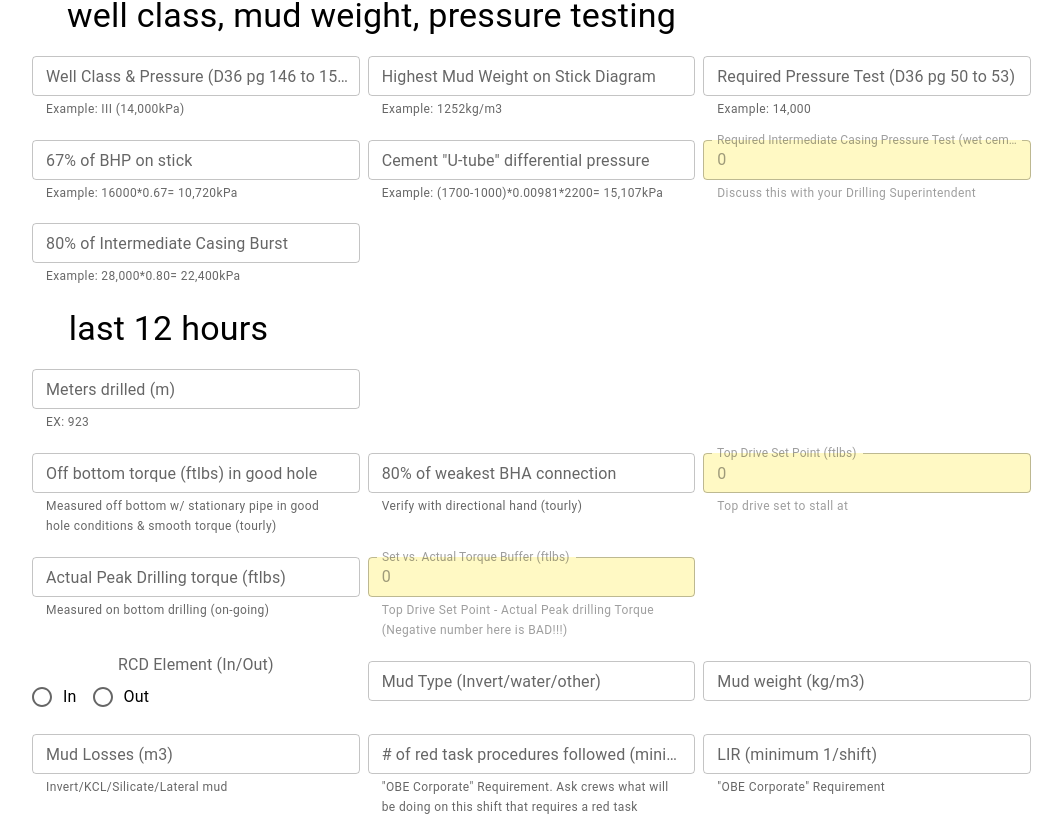
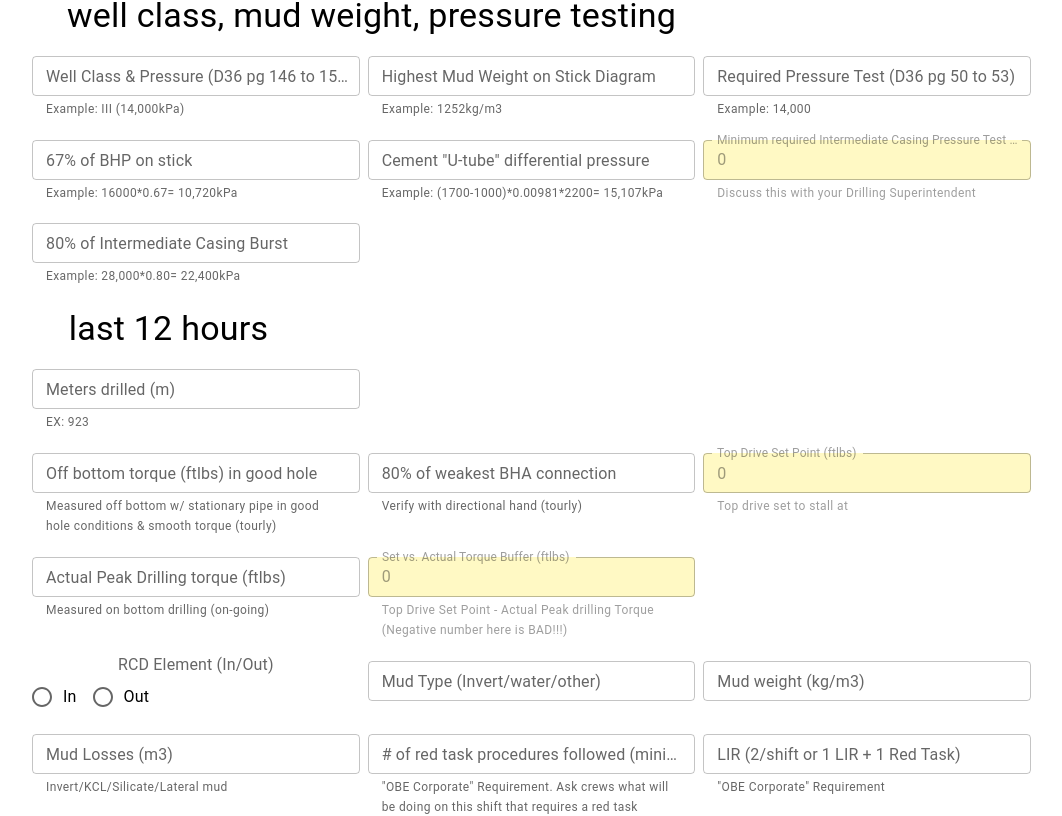
Before and after one commit to Wyatt-Grant/wellinfo, a React (Create React App) app: page / in a window 1280 px wide. Shown: the part 1072-1888 px from the top of the page, without its empty margins (96-1158 px from the left). Built offline with nearby package versions, Linux system fonts and the light colour scheme; some icons are missing.

Commit message:
new labels

```diff
--- a/src/Forms/Last12HoursForm.js
+++ b/src/Forms/Last12HoursForm.js
@@ -85,7 +85,7 @@ export default function Last12HoursForm() {
       help: '"OBE Corporate" Requirement. Ask crews what will be doing on this shift that requires a red task procedure. Expectation is 14/week/rig'
     },
     {
-      label: 'LIR (minimum 1/shift)',
+      label: 'LIR (2/shift or 1 LIR + 1 Red Task)',
       name: 'lir',
       help: '"OBE Corporate" Requirement'
     },
--- a/src/Forms/WellClassForm.js
+++ b/src/Forms/WellClassForm.js
@@ -34,7 +34,7 @@ export const WELL_CLASS_FIELDS = [
     help: 'Example: (1700-1000)*0.00981*2200= 15,107kPa',
   },
   {
-    label: 'Required Intermediate Casing Pressure Test (wet cement)',
+    label: 'Minimum required Intermediate Casing Pressure Test (wet cement)',
     name: 'requiredIntCasingTest',
     help: 'Discuss this with your Drilling Superintendent',
     computed: true,
--- a/src/SaveButton.js
+++ b/src/SaveButton.js
@@ -115,7 +115,7 @@ export default function SaveButton() {
                 { label: 'Mud weight (kg/m3)', mid: formData4.mudWeight2, right: '', rightYellow: true },
                 { label: 'Mud Losses (m3)', mid: formData4.mudLosses2, right: mudNote, rightYellow: true },
                 { label: '# of red task procedures followed (minimum 1/shift)', mid: formData4.redTaskProcedures2, right: requirementOBE, rightYellow: true, rightRed: true },
-                { label: 'LIR (minimum 1/shift)', mid: formData4.lir2, right: requirementOBE, rightYellow: true, rightRed: true },
+                { label: 'LIR (2/shift or 1 LIR + 1 Red Task)', mid: formData4.lir2, right: requirementOBE, rightYellow: true, rightRed: true },
                 { label: 'Monthly Safety Package (When sent to rigs)', mid: formData4.monthlySafetyPackage2, right: requirementOBE, rightYellow: true, rightRed: true },
                 { label: 'ABC Picture (minimum 1/shift)', mid: formData4.abcPicture2, right: requirementDrilling, rightYellow: true, rightRed: true },
                 { label: 'BHA/Bit/Feeler Guage Picture (per bha)', mid: formData4.bhaBitFeelerGaugePicture2, right: requirementDrilling, rightYellow: true, rightRed: true },
```
